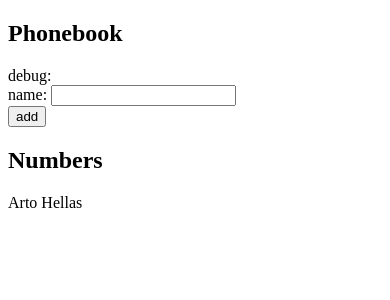
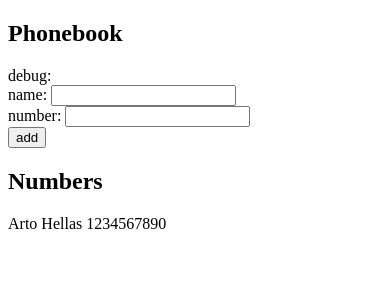
Before and after one commit to croobat/fullstackopen, a React (Vite) app in the folder part2/phonebook/: page / in a window 390 px wide. Shown: the top 300 px of the page. Built offline with nearby package versions, Linux system fonts and the light colour scheme.

Commit message:
feat(part2/phonebook): add phone number to person
exercise 2.8

```diff
--- a/part2/phonebook/src/App.jsx
+++ b/part2/phonebook/src/App.jsx
@@ -1,12 +1,16 @@
 import { useState } from 'react';
 
 const App = () => {
-  const [persons, setPersons] = useState([{ name: 'Arto Hellas', id: 1 }]);
+  const [persons, setPersons] = useState([{ name: 'Arto Hellas', number: '1234567890', id: 1 }]);
   const [newName, setNewName] = useState('');
+  const [newNumber, setNewNumber] = useState('');
 
   const handleNameChange = (event) => {
-    console.log(event.target.value);
     setNewName(event.target.value);
+  };
+
+  const handleNumberChange = (event) => {
+    setNewNumber(event.target.value);
   };
 
   const handleAddPerson = (event) => {
@@ -19,19 +23,26 @@ const App = () => {
 
     const personObject = {
       name: newName,
+      number: newNumber,
       id: persons.length + 1,
     };
     setPersons(persons.concat(personObject));
+
+    // reset the input fields
     setNewName('');
+    setNewNumber('');
   };
 
   return (
     <div>
       <h2>Phonebook</h2>
-      <div>debug: {newName}</div>
+      <div>debug: {newNumber}</div>
       <form>
         <div>
           name: <input value={newName} onChange={handleNameChange} />
+        </div>
+        <div>
+          number: <input value={newNumber} onChange={handleNumberChange} />
         </div>
         <div>
           <button type="submit" onClick={handleAddPerson}>
@@ -41,7 +52,7 @@ const App = () => {
       </form>
       <h2>Numbers</h2>
       {persons.map((person) => {
-        return <div key={person.id}>{person.name}</div>;
+        return <div key={person.id}>{person.name} {person.number}</div>;
       })}
     </div>
   );
```
